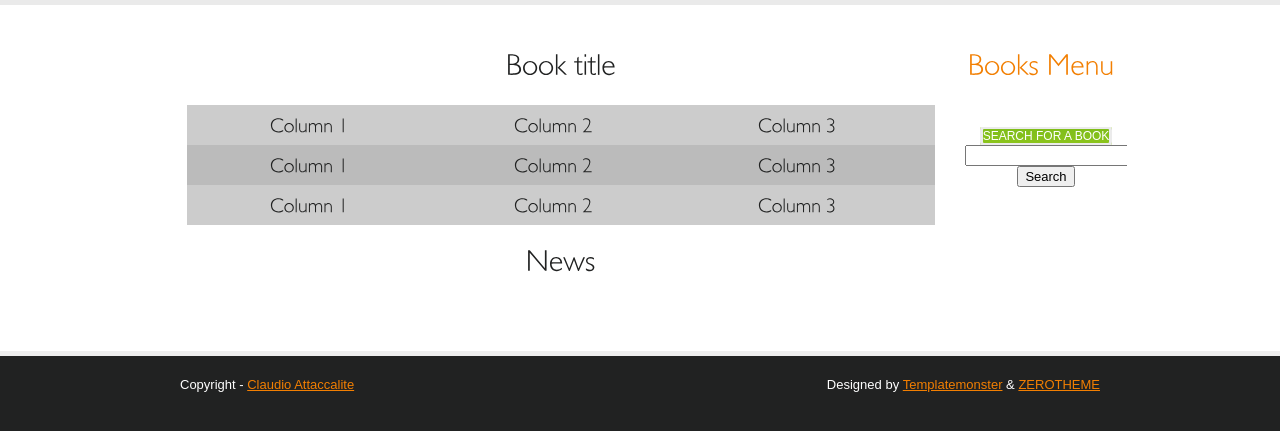
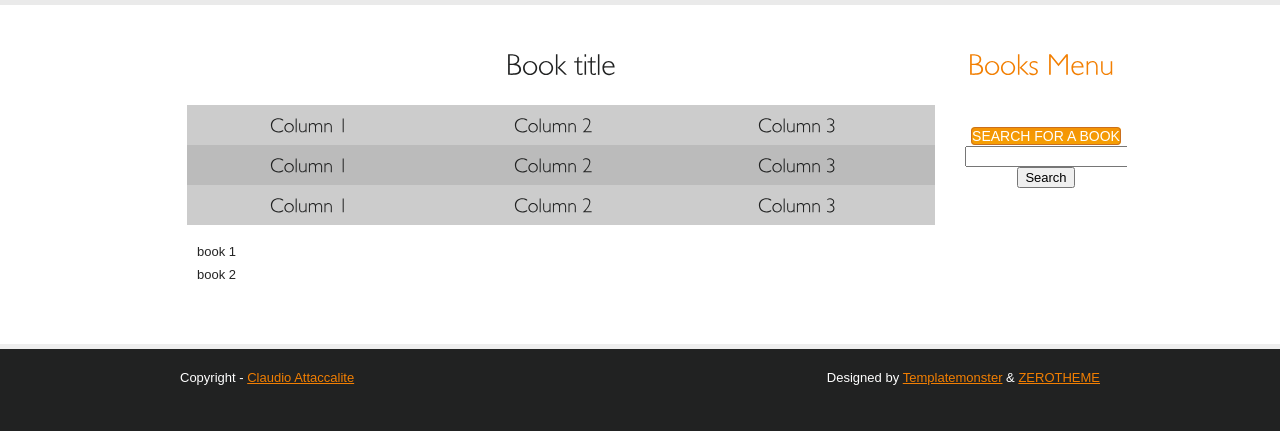
Before and after one commit to attacc/freescience2, a PHP site: page /templates/category_template.html in a window 1280 px wide. Shown: the part 72-503 px from the top of the page. Run offline with PHP 8.4, Linux system fonts and the light colour scheme; some libraries are stand-ins or nearby versions.

Commit message:
Working on categories

```diff
--- a/css/style.css
+++ b/css/style.css
@@ -315,19 +315,19 @@
 		.news li my_figure {
 			width:159px;
 			height:19px;
-			background:url(../images/date-bg3.gif);
+			background:url(../images/date-bg4.gif);
             background-repeat: repeat;
 /*			position:absolute;*/
 			left:0;
 			top:0;
-			margin-bottom:3px;
+			margin-bottom:4px;
 			text-align:center;
 
-			border:3px solid #ebebeb;
+			border:1px solid #ca6f1e;
 			border-radius:4px;
 			-moz-border-radius:4px;
 			-webkit-border-radius:4px;
-			font-size:12px;
+			font-size:14px;
 			color:#fff;
 			text-transform:uppercase;
 		}
--- a/templates/category_template.html
+++ b/templates/category_template.html
@@ -105,8 +105,10 @@
 <script>
 (adsbygoogle = window.adsbygoogle || []).push({});
 </script></center>
-                        <center><div class="cat_title"><h2>News</h2></div></center>
-
+<ul class="news">
+    <li> book 1</li>
+    <li> book 2</li>
+</ul>
 		            </article>
 		          </section>
 			  </div>
```
